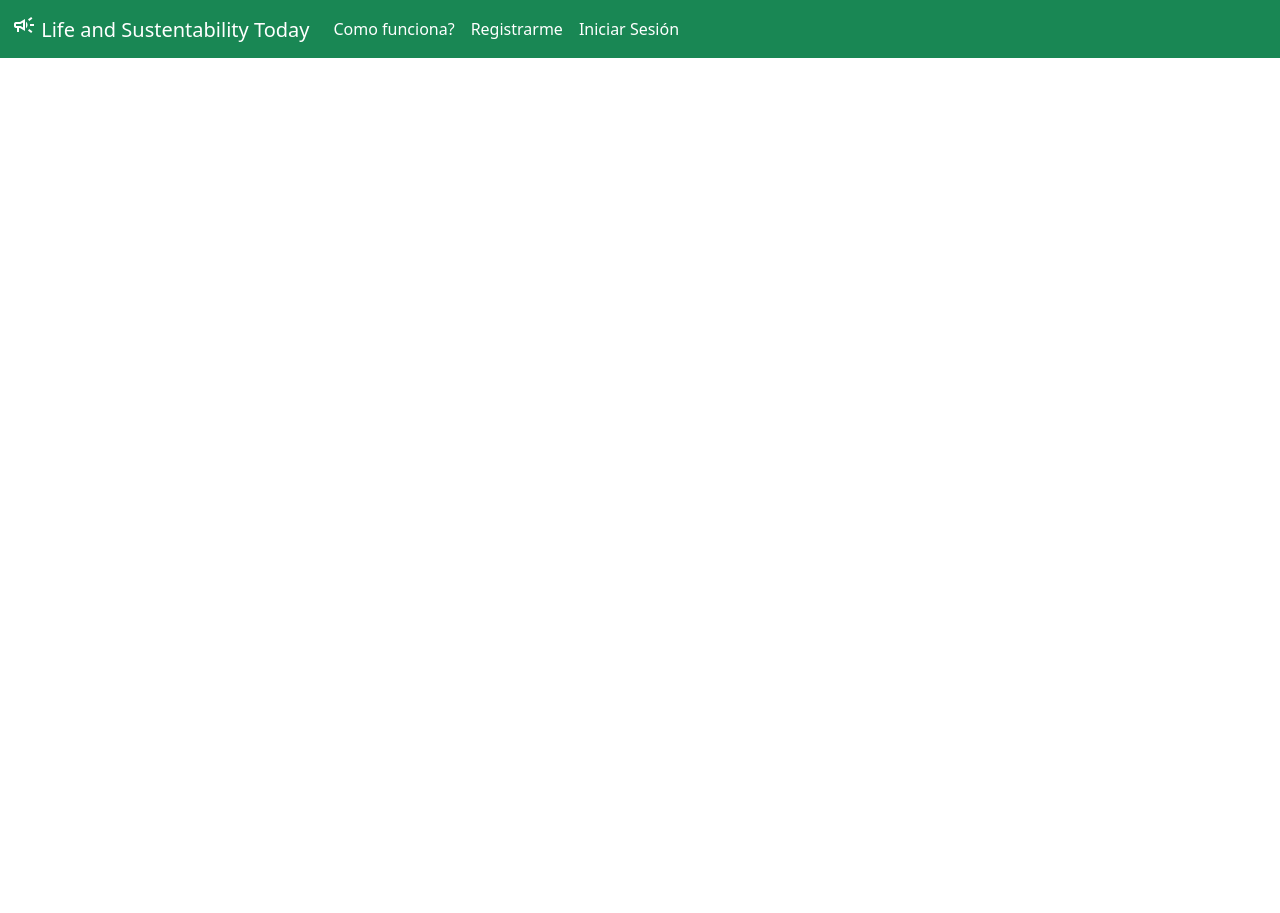
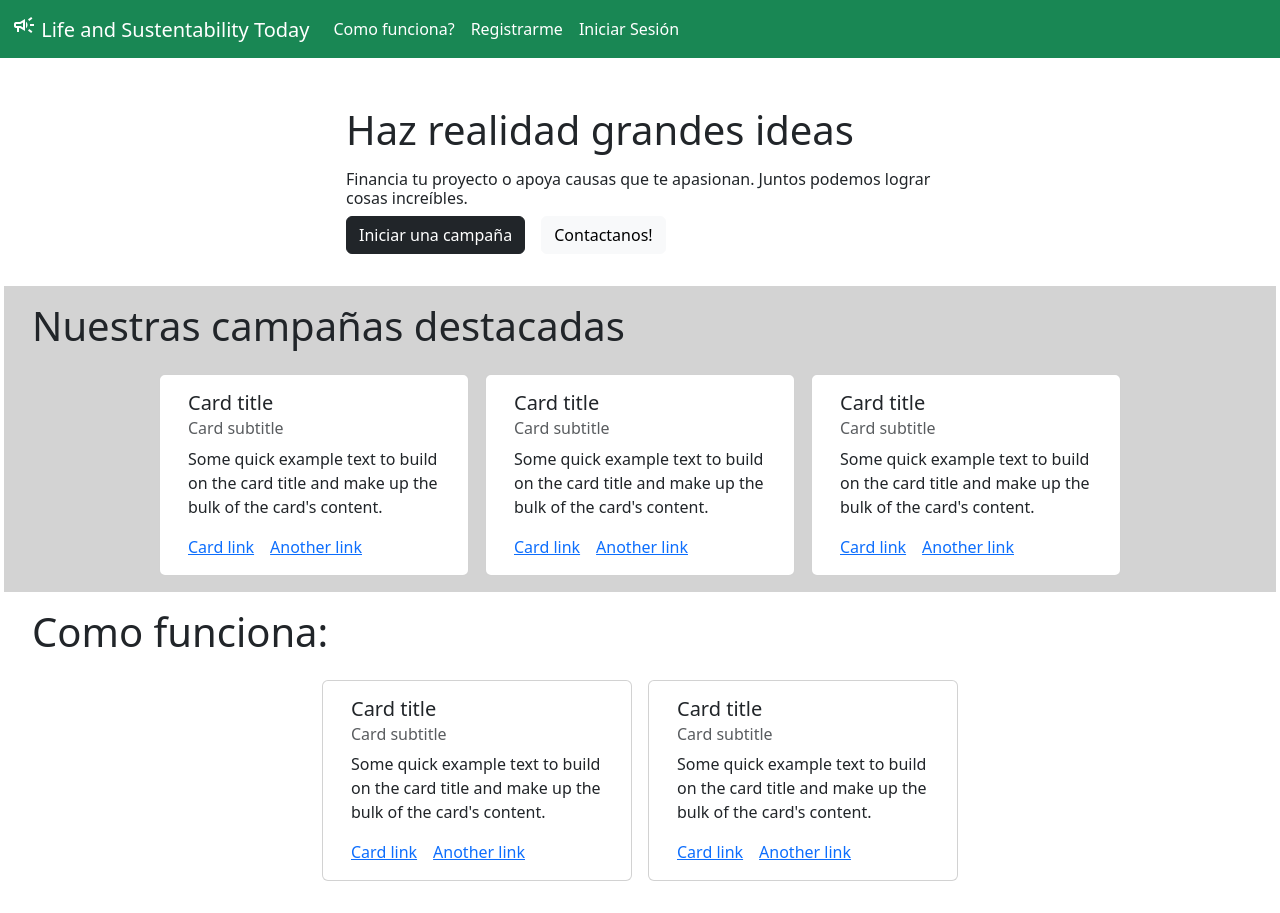
Before and after one commit to MartinPPY/ong, an Angular app: page /home in a window 1280 px wide. Before the commit this address led to /. Before the commit the page ends 800 px from the top, so only its background shows below. Built offline with nearby package versions, Linux system fonts and the light colour scheme.

Commit message:
estructurando home page, despues se terminará

```diff
--- a/src/app/app.component.html
+++ b/src/app/app.component.html
@@ -1,6 +1,7 @@
 <nav class="navbar navbar-expand-lg">
   <div class="container-fluid">
-    <a class="navbar-brand" href="#"><span class="material-symbols-outlined">campaign</span> Life and Sustentability
+    <a class="navbar-brand" routerLink="home"><span class="material-symbols-outlined">campaign</span> Life and
+      Sustentability
       Today </a>
     <button class="navbar-toggler" type="button" data-bs-toggle="collapse" data-bs-target="#navbarSupportedContent"
       aria-controls="navbarSupportedContent" aria-expanded="false" aria-label="Toggle navigation">
--- a/src/app/app.component.ts
+++ b/src/app/app.component.ts
@@ -1,10 +1,10 @@
 import { Component, OnInit } from '@angular/core';
-import { RouterOutlet } from '@angular/router';
+import { RouterLink, RouterOutlet } from '@angular/router';
 
 @Component({
   selector: 'app-root',
   standalone: true,
-  imports: [RouterOutlet],
+  imports: [RouterOutlet, RouterLink],
   templateUrl: './app.component.html',
   styleUrl: './app.component.css'
 })
--- a/src/app/app.routes.ts
+++ b/src/app/app.routes.ts
@@ -1,3 +1,17 @@
 import { Routes } from '@angular/router';
+import { HomeComponent } from './home/home.component';
 
-export const routes: Routes = [];
+export const routes: Routes = [
+    {
+        path:'',
+        component: HomeComponent
+    },
+    {
+        path:'home',
+        component: HomeComponent
+    },
+    {
+        path:'**',
+        component: HomeComponent
+    },
+];
--- /dev/null
+++ b/src/app/home/home.component.css
@@ -0,0 +1,35 @@
+main,
+section {
+    padding: 2vh;
+}
+
+section{
+    display: flex;
+    justify-content: center;
+
+}
+
+article{
+    padding: 2vh;
+    display: flex;
+    flex-wrap: wrap;
+    flex-direction: column;
+    gap: 1vh;
+}
+
+.art1-options{
+    flex-wrap: wrap;
+    display: flex;
+    gap: 2vh;
+}
+
+.sect-2{
+    background-color: lightgray;
+    display: flex;
+    gap: 2vh;
+}
+
+.sect-3{
+    display: flex;
+    gap: 2vh;
+}
--- /dev/null
+++ b/src/app/home/home.component.html
@@ -0,0 +1,76 @@
+<main class="container-fluid">
+    <section class="row">
+        <article class="col-lg-6">
+            <h1>Haz realidad grandes ideas</h1>
+            <h6 class="card-subtitle">Financia tu proyecto o apoya causas que te apasionan. Juntos podemos lograr cosas
+                increíbles.</h6>
+            <div class="art1-options">
+                <a href="" class="btn btn-dark">Iniciar una campaña</a>
+                <a href="" class="btn btn-light">Contactanos!</a>
+            </div>
+        </article>
+    </section>
+
+    <section class="row sect-2">
+        <h1>Nuestras campañas destacadas</h1>
+
+        <div class="card col-lg-3">
+            <div class="card-body">
+                <h5 class="card-title">Card title</h5>
+                <h6 class="card-subtitle mb-2 text-body-secondary">Card subtitle</h6>
+                <p class="card-text">Some quick example text to build on the card title and make up the bulk of the
+                    card's content.</p>
+                <a href="#" class="card-link">Card link</a>
+                <a href="#" class="card-link">Another link</a>
+            </div>
+        </div>
+
+        <div class="card col-lg-3">
+            <div class="card-body">
+                <h5 class="card-title">Card title</h5>
+                <h6 class="card-subtitle mb-2 text-body-secondary">Card subtitle</h6>
+                <p class="card-text">Some quick example text to build on the card title and make up the bulk of the
+                    card's content.</p>
+                <a href="#" class="card-link">Card link</a>
+                <a href="#" class="card-link">Another link</a>
+            </div>
+        </div>
+
+        <div class="card col-lg-3">
+            <div class="card-body">
+                <h5 class="card-title">Card title</h5>
+                <h6 class="card-subtitle mb-2 text-body-secondary">Card subtitle</h6>
+                <p class="card-text">Some quick example text to build on the card title and make up the bulk of the
+                    card's content.</p>
+                <a href="#" class="card-link">Card link</a>
+                <a href="#" class="card-link">Another link</a>
+            </div>
+        </div>
+
+    </section>
+
+    <section class="row sect-3">
+        <h1>Como funciona:</h1>
+        <div class="card col-lg-3">
+            <div class="card-body">
+                <h5 class="card-title">Card title</h5>
+                <h6 class="card-subtitle mb-2 text-body-secondary">Card subtitle</h6>
+                <p class="card-text">Some quick example text to build on the card title and make up the bulk of the
+                    card's content.</p>
+                <a href="#" class="card-link">Card link</a>
+                <a href="#" class="card-link">Another link</a>
+            </div>
+        </div>
+        <div class="card col-lg-3">
+            <div class="card-body">
+                <h5 class="card-title">Card title</h5>
+                <h6 class="card-subtitle mb-2 text-body-secondary">Card subtitle</h6>
+                <p class="card-text">Some quick example text to build on the card title and make up the bulk of the
+                    card's content.</p>
+                <a href="#" class="card-link">Card link</a>
+                <a href="#" class="card-link">Another link</a>
+            </div>
+        </div>
+    </section>
+
+</main>
```
Also changed, not shown: src/app/home/home.component.ts (added, +12 -0 lines), 1 other file (tests, documents, lock files or other folders).
